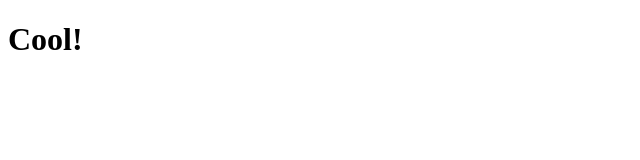
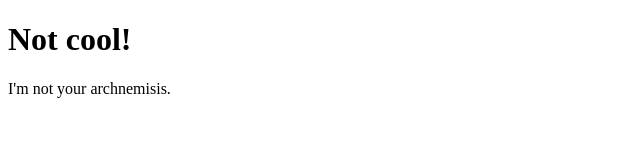
Before and after one commit to tiy-durham-fe-cohort4/projectfoo, a plain HTML site: page index.html in a window 1280 px wide. Shown: the whole page, without its empty margins (0-640 px from the left). Drawn offline with Linux system fonts and the light colour scheme.

Commit message:
Update index.html

```diff
--- a/index.html
+++ b/index.html
@@ -5,6 +5,7 @@
     <title>The Index!!!</title>
   </head>
   <body>
-    <h1>Cool!</h1>
+    <h1>Not cool!</h1>
+    <p>I'm not your archnemisis.</p>
   </body>
 </html>
```
